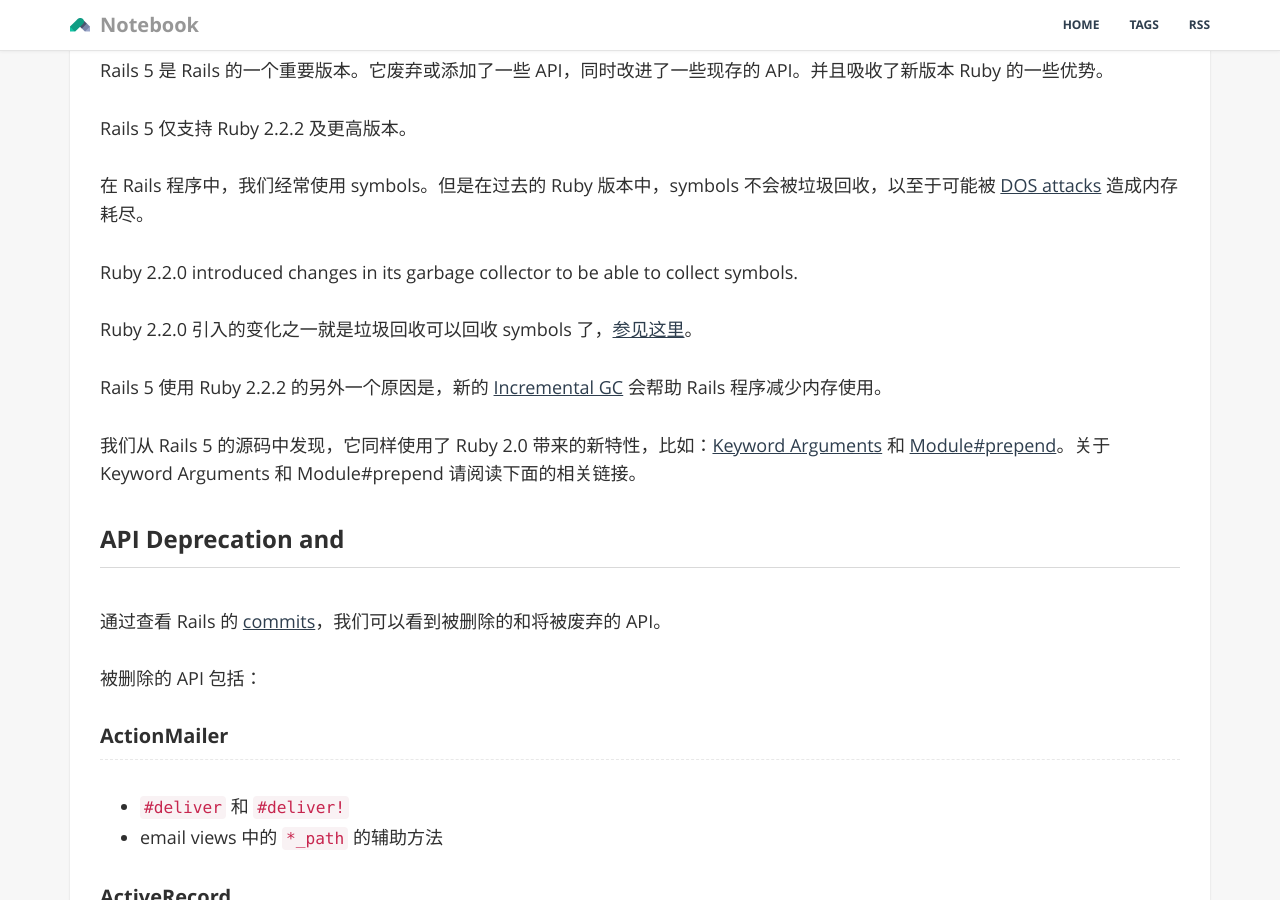
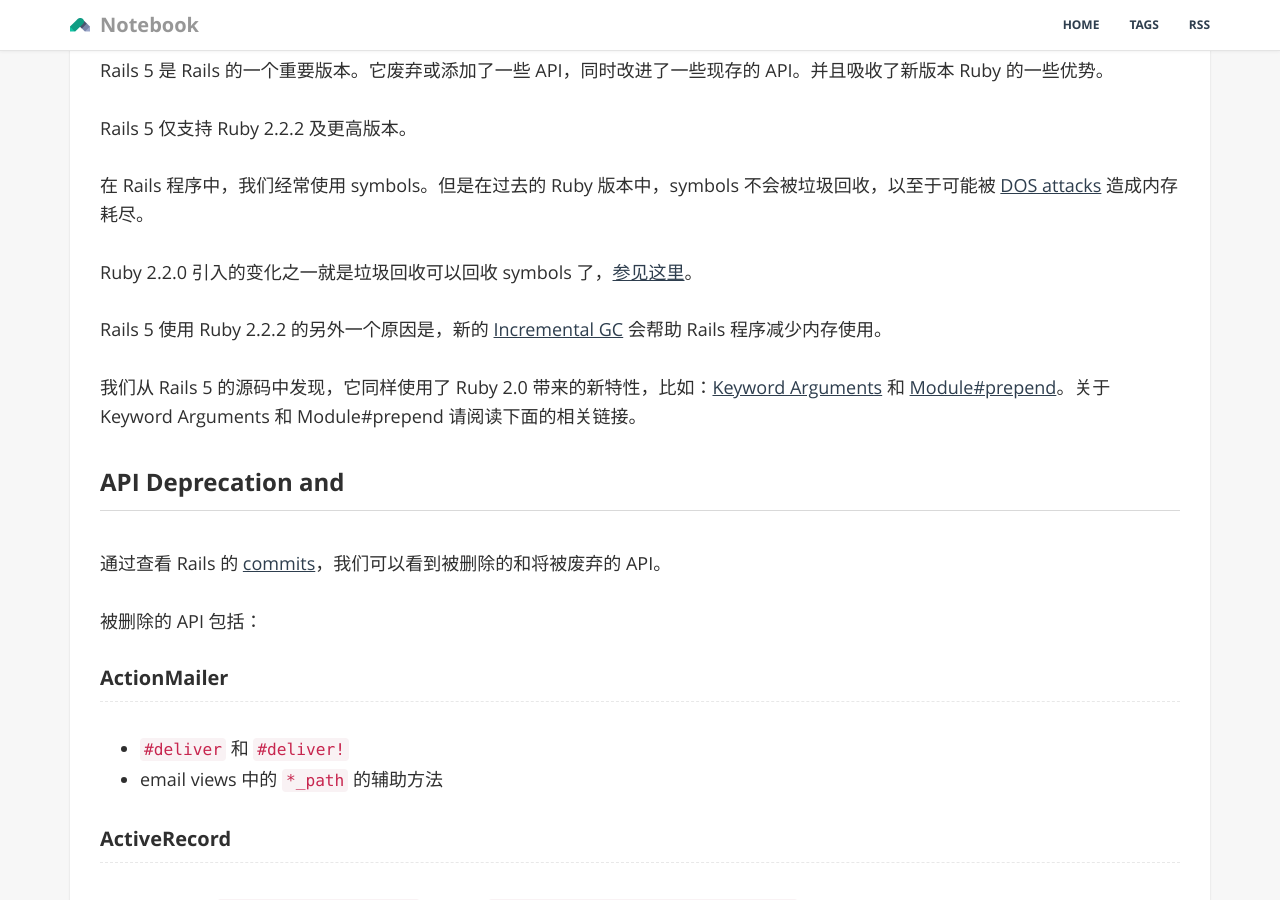
Before and after one commit to GiaoGiaoCat/GiaoGiaoCat.github.io, a Jekyll site: the page built from _posts/201510/2015-10-04-rails-5.md, in a window 1280 px wide and 900 px high, scrolled down 440 px. Built offline with Jekyll 4.4.1, drawn with Linux system fonts in a browser that asks for light colours; Markdown is read by kramdown in place of the engine named in the settings; some of the changed text lies outside the part shown.

Commit message:
修改内容和添加链接

```diff
--- a/_posts/201510/2015-10-04-rails-5.md
+++ b/_posts/201510/2015-10-04-rails-5.md
@@ -20,8 +20,6 @@
 Rails 5 仅支持 Ruby 2.2.2 及更高版本。
 
 在 Rails 程序中，我们经常使用 symbols。但是在过去的 Ruby 版本中，symbols 不会被垃圾回收，以至于可能被 [DOS attacks](http://brakemanscanner.org/docs/warning_types/denial_of_service/) 造成内存耗尽。
-
-Ruby 2.2.0 introduced changes in its garbage collector to be able to collect symbols.
 
 Ruby 2.2.0 引入的变化之一就是垃圾回收可以回收 symbols 了，[参见这里](https://www.ruby-lang.org/en/news/2014/12/25/ruby-2-2-0-released/)。
 
```
Also changed, not shown: other parts of _posts/201510/2015-10-04-rails-5.md (+1 -0 lines).
